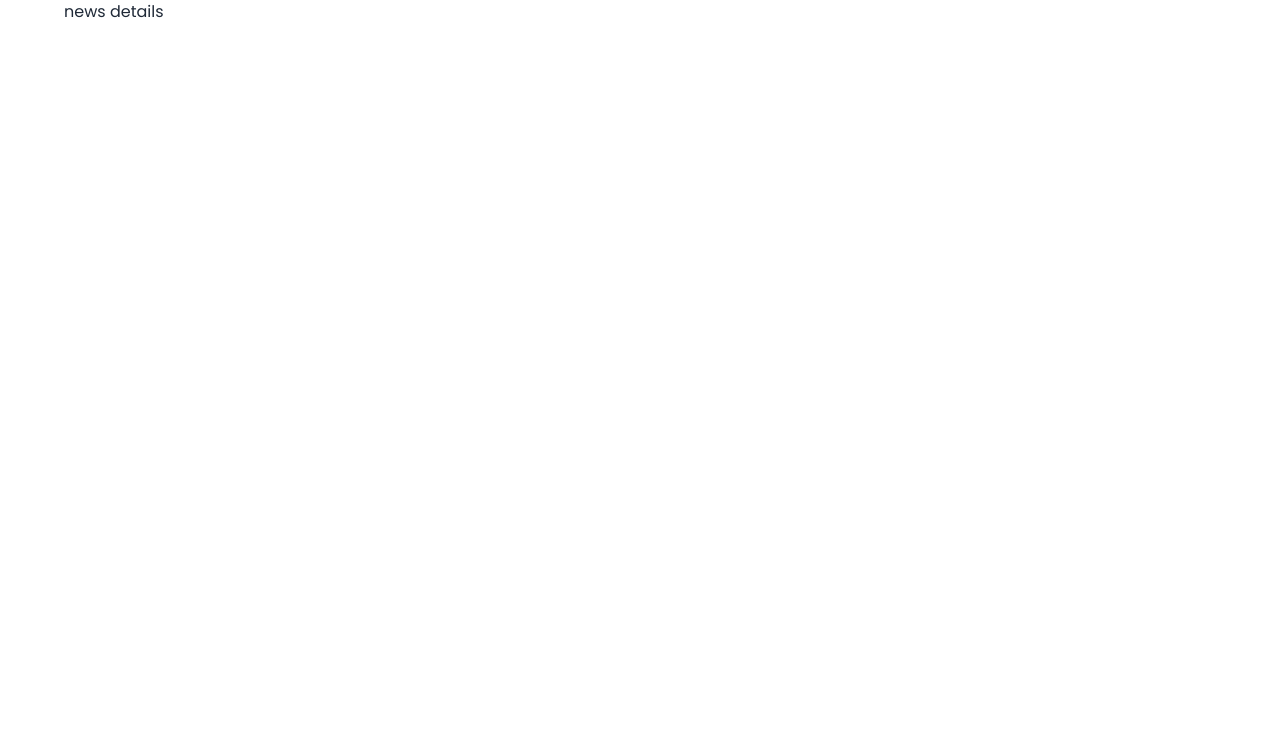
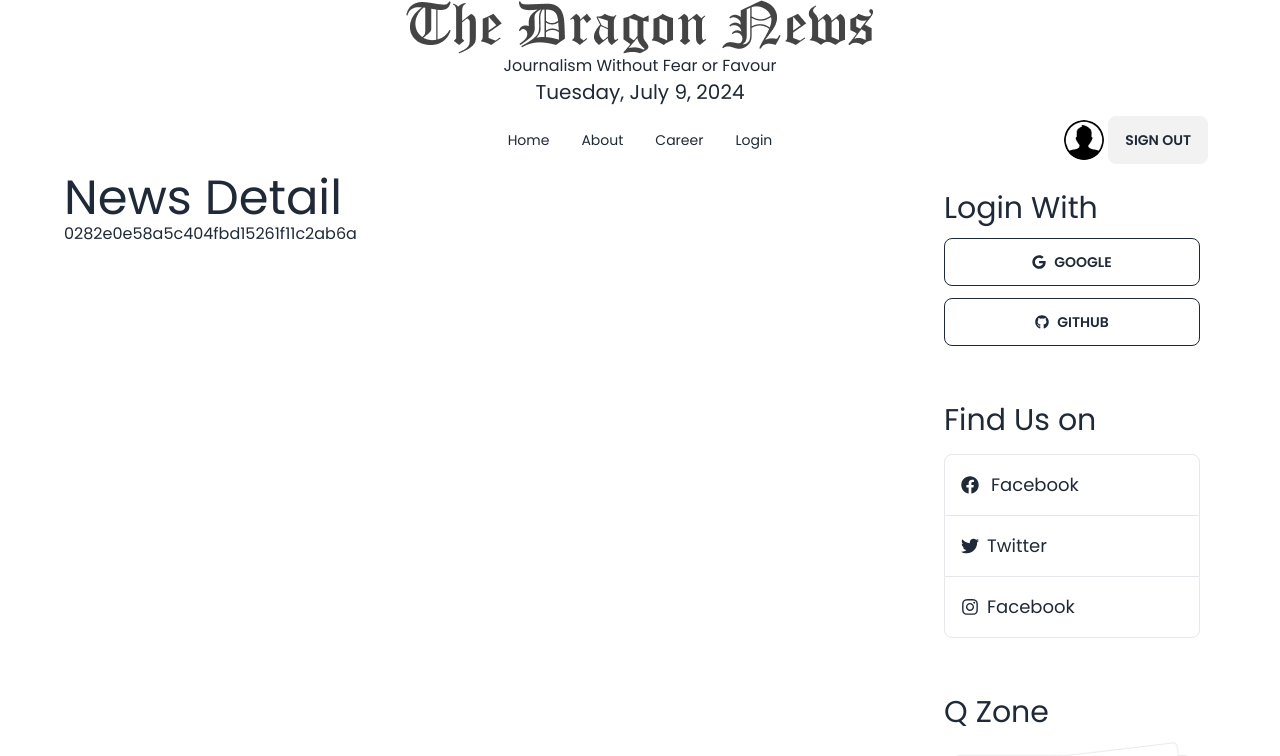
Before and after one commit to sowmik-sec/react-dragon-news-auth-recap, a React (Vite) app: page /news/0282e0e58a5c404fbd15261f11c2ab6a in a window 1280 px wide. Shown: the top 756 px of the page. Built offline with nearby package versions, Linux system fonts and the light colour scheme; no server answers; sample sign-in values are in the browser's storage.

Commit message:
Add news detail page with dynamic routing

```diff
--- a/src/pages/News/News.jsx
+++ b/src/pages/News/News.jsx
@@ -1,5 +1,25 @@
-function News() {
-  return <div>news details</div>;
-}
+import { useParams } from "react-router-dom";
+import Header from "../Shared/Header/Header";
+import RightSideNav from "../Shared/RightSideNav/RightSideNav";
+import Navbar from "../Shared/Navbar/Navbar";
+
+const News = () => {
+  const { id } = useParams();
+  return (
+    <div>
+      <Header></Header>
+      <Navbar></Navbar>
+      <div className="grid md:grid-cols-4">
+        <div className="col-span-3">
+          <h2 className="text-5xl">News Detail</h2>
+          <p>{id}</p>
+        </div>
+        <div>
+          <RightSideNav></RightSideNav>
+        </div>
+      </div>
+    </div>
+  );
+};
 
 export default News;
```
